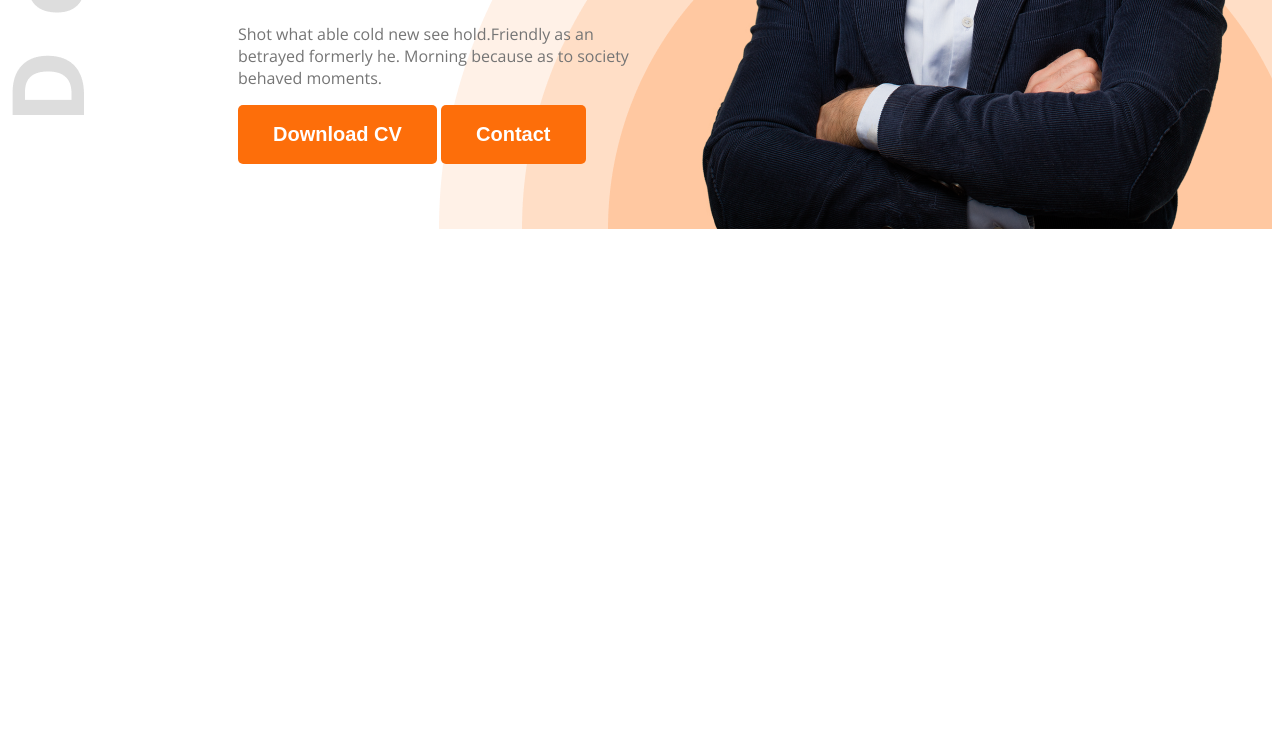
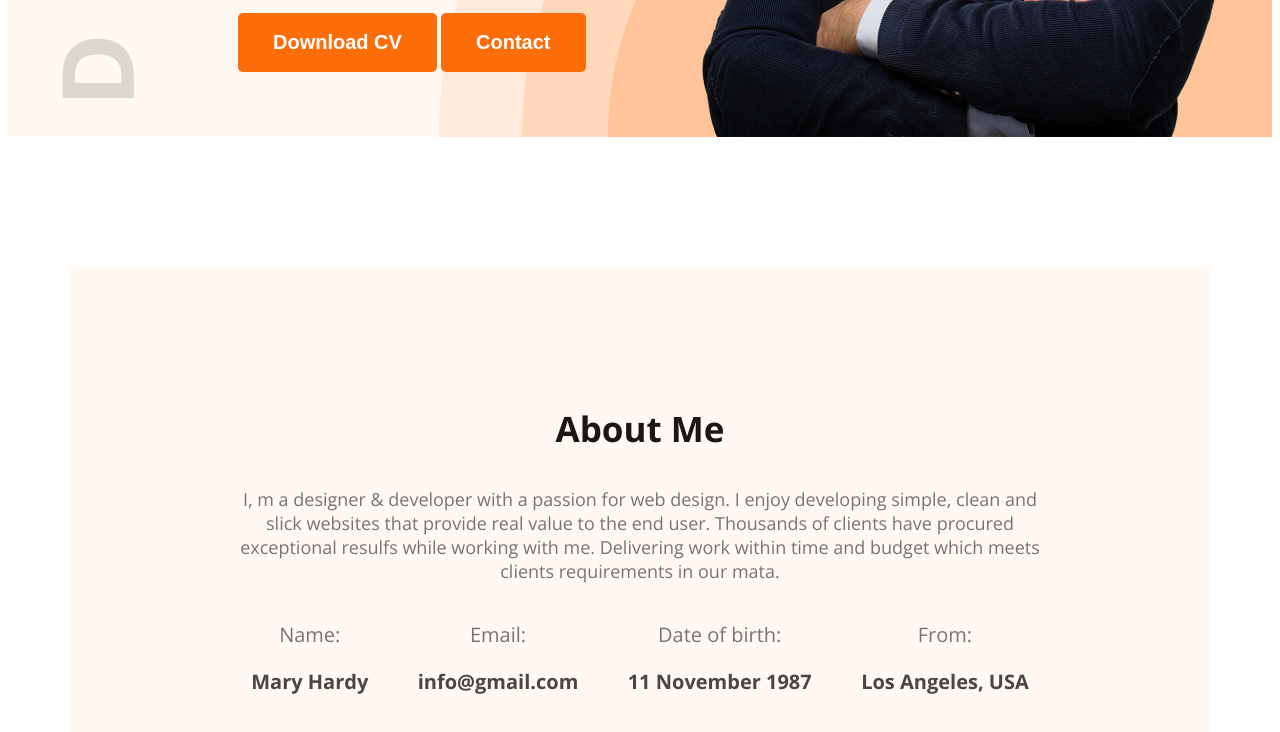
Before and after one commit to Shakil-Monjur/web-dev-portfolio, a plain HTML site: page index.html in a window 1280 px wide. Shown: the part 698-1430 px from the top of the page. Before the commit the page ends 935 px from the top, so only its background shows below. Drawn offline with nearby package versions, Linux system fonts and the light colour scheme.

Commit message:
about me section design

```diff
--- a/index.html
+++ b/index.html
@@ -1,35 +1,40 @@
 <!DOCTYPE html>
 <html lang="en">
+
 <head>
     <meta charset="UTF-8">
     <link rel="preconnect" href="https://fonts.googleapis.com">
-<link rel="preconnect" href="https://fonts.gstatic.com" crossorigin>
-<link href="https://fonts.googleapis.com/css2?family=Open+Sans:ital,wght@0,300..800;1,300..800&display=swap" rel="stylesheet"><meta name="viewport" content="width=device-width, initial-scale=1.0">
+    <link rel="preconnect" href="https://fonts.gstatic.com" crossorigin>
+    <link href="https://fonts.googleapis.com/css2?family=Open+Sans:ital,wght@0,300..800;1,300..800&display=swap"
+        rel="stylesheet">
+    <meta name="viewport" content="width=device-width, initial-scale=1.0">
 
     <link rel="stylesheet" href="styles/style.css">
     <title>Document</title>
 </head>
+
 <body class="open-sans-normal">
     <header class="header">
-        <nav >
+        <nav>
             <h3 class="nav-title">Ma<span class="text-primary">r</span>y</h3>
             <ul>
-               <li><a class="dark-2" href="">Portfolio</a></li>
-               <li><a class="dark-2" href="">Blog</a></li>
-               <li><a class="dark-2" href=""></a><button class="btn-design">Hire Me</button></li>
+                <li><a class="dark-2" href="">Portfolio</a></li>
+                <li><a class="dark-2" href="">Blog</a></li>
+                <li><a class="dark-2" href=""></a><button class="btn-design">Hire Me</button></li>
 
             </ul>
         </nav>
 
         <div class="banner">
             <div class="banner-content">
-                <h4 class="banner-greeting dark-2">Hi, I  am</h4>
+                <h4 class="banner-greeting dark-2">Hi, I am</h4>
                 <h1 class="banner-title dark-1">Mary Hardy</h1>
                 <p class="banner-desciption dark-3">
-                    Shot what able cold new see hold.Friendly as an betrayed formerly he. Morning because as to society behaved moments.
+                    Shot what able cold new see hold.Friendly as an betrayed formerly he. Morning because as to society
+                    behaved moments.
                 </p>
                 <button class="btn-design">Download CV</button>
-                <button class="btn-design">Contact</button>
+                <button class="btn-design contact-btn">Contact</button>
             </div>
             <img class="banner-profile-pic" src="images/hardy.png" alt="This is the Developer picture.">
 
@@ -38,6 +43,38 @@
     </header>
 
     <main>
+        <section class="about-container">
+             <div class="about">
+            <div class>
+                <h3 class="section-title dark-1">About Me</h3>
+                <p class="section-description dark-3">I, m a designer & developer with a passion for web design. I enjoy
+                    developing simple, clean and slick websites that provide real value to the end user. Thousands of
+                    clients have procured exceptional resulfs while working with me. Delivering work within time and
+                    budget which meets clients requirements in our mata.</p>
+            </div>
+            <div class="info-container">
+                <div>
+                    <p class="info-tile dark-3">Name:</p>
+                    <p class="info-details dark-2">Mary Hardy</p>
+                </div>
+                <div>
+                    <p class="info-tile dark-3">Email:</p>
+                    <p class="info-details dark-2">info@gmail.com</p>
+                </div>
+                <div>
+                    <p class="info-tile dark-3">Date of birth:</p>
+                    <p class="info-details dark-2">11 November 1987</p>
+                </div>
+                <div>
+                    <p class="info-tile dark-3">From:</p>
+                    <p class="info-details dark-2">Los Angeles, USA</p>
+                </div>
+            </div>
+
+        </div>
+        </section>
+
+
 
     </main>
 
@@ -45,4 +82,5 @@
 
     </footer>
 </body>
+
 </html>
--- a/styles/style.css
+++ b/styles/style.css
@@ -1,21 +1,24 @@
 .open-sans-normal {
-  font-family: "Open Sans", sans-serif;
-  font-optical-sizing: auto;
-  font-style: normal;
-  font-variation-settings:
-    "wdth" 100;
+    font-family: "Open Sans", sans-serif;
+    font-optical-sizing: auto;
+    font-style: normal;
+    font-variation-settings:
+        "wdth" 100;
 }
 
 /* shared styles */
 .text-primary {
     color: #FD6E0A;
 }
+
 .dark-1 {
     color: #181818;
 }
+
 .dark-2 {
     color: #474747;
 }
+
 .dark-3 {
     color: #757575;
 }
@@ -31,12 +34,33 @@
 
 }
 
+.section-title {
+    font-size: 35px;
+    font-weight: 700;
+}
+
+.section-description {
+    font-size: 18px;
+    font-weight: normal;
+}
+
+.info-tile {
+    font-size: 20px;
+    font-weight: 400;
+}
+
+.info-details {
+    font-size: 20px;
+    font-weight: bold;
+}
+
 
 /* header Styles */
 .header {
-    background-image: url(../images/developer.png), url(../images/header_bg.png);
+    background-image: url('../images/developer.png'), url('../images/header_bg.png');
     background-repeat: no-repeat;
-    background-position: top left, bottom right;
+    background-position: 50px 25px, bottom right;
+    background-color: #FFF8F3;
 }
 
 
@@ -45,7 +69,7 @@ nav {
     display: flex;
     align-items: center;
     justify-content: space-between;
-    margin: 50px 200px;
+    margin: 0px 230px;
 
 }
 
@@ -58,6 +82,7 @@ nav ul li {
     list-style: none;
     margin-right: 50px;
 }
+
 nav ul {
     display: flex;
     align-items: center;
@@ -75,6 +100,7 @@ nav li a {
     /* align-items: center; */
     margin: 0px 35px 0px 230px;
 }
+
 .banner-content {
     max-width: 580px;
 }
@@ -83,11 +109,38 @@ nav li a {
     font-size: 45px;
     font-weight: 600;
 }
+
 .banner-title {
     font-size: 85px;
-    font-weight:700;
+    font-weight: 700;
 
 }
+
 .banner-profile-pic {
     width: 584px;
 }
+
+/* main body design */
+.about-container {
+    width: 1140px;
+    margin: auto;
+    height: 550px;
+    margin-top: 130px;
+    background-color: #FFF8F3;
+    display: flex;
+    justify-content: center;
+    align-items: center;
+    margin-bottom: 130px;
+}
+
+.about {
+    width: 827px;
+    margin: auto;
+    text-align: center;
+}
+
+.info-container {
+    display: flex;
+    justify-content: space-around;
+    text-align: center;
+}
```
